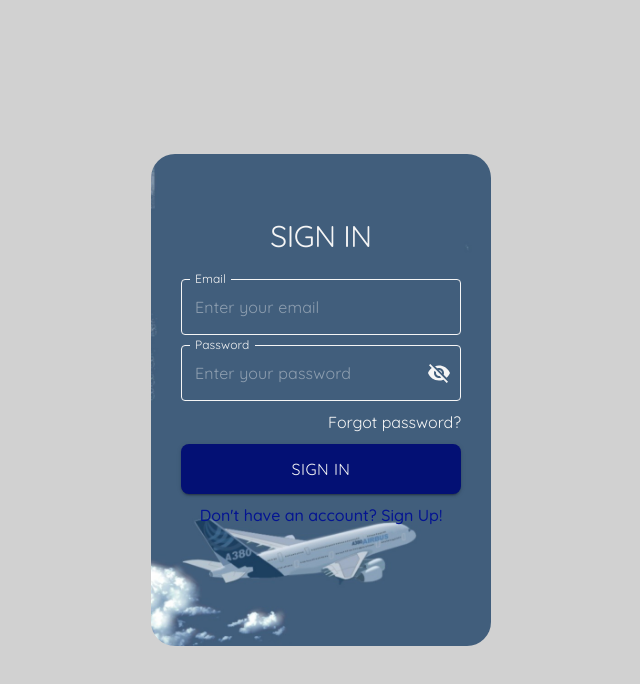
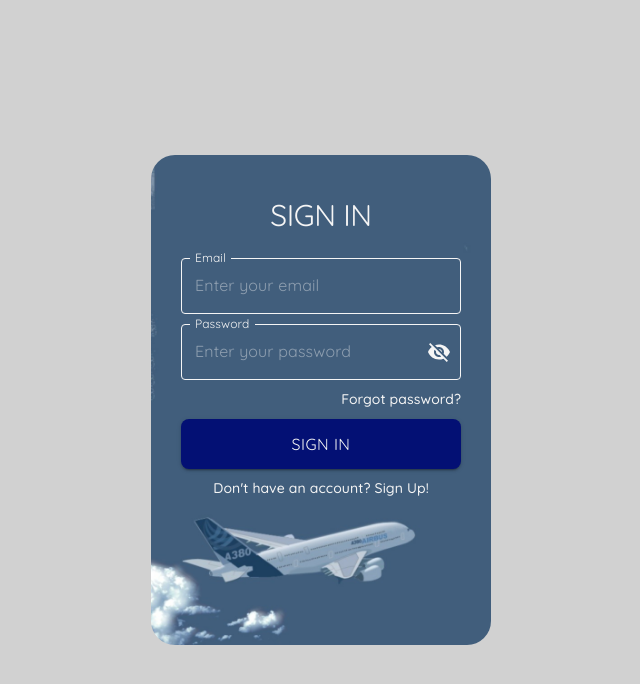
Before and after one commit to Doroshkeviches/aviasales_client, a React (Create React App) app: page /auth/signin in a window 1280 px wide. Shown: the top 684 px of the page, without its empty margins (319-959 px from the left). Built offline with nearby package versions, Linux system fonts and the light colour scheme.

Commit message:
feat styling pages

```diff
--- a/src/app/auth/login-page.tsx
+++ b/src/app/auth/login-page.tsx
@@ -118,11 +118,11 @@ export default function LoginPage() {
                             </IconButton>,
                         }}
                     />
-                    <Typography variant="h5" className='forget-password' onClick={handleNavigate}>Forgot password?</Typography>
+                    <Typography variant="h6" className='forget-password' onClick={handleNavigate}>Forgot password?</Typography>
                     <LoadingButton loading={pending} loadingIndicator={<CircularProgress />} variant="contained" fullWidth type="submit" sx={{ height: 50 }}>
                         SIGN IN
                     </LoadingButton>
-                    <Typography variant="h5" className='personal-info' onClick={handleNavigateToSignUp}>Don't have an account? Sign Up!</Typography>
+                    <Typography variant="h6" className='main' onClick={handleNavigateToSignUp}>Don't have an account? Sign Up!</Typography>
                 </FormWrapper>
                 {errors ? <AlertMessage errorMessage={errors} /> : null}
             </Stack>
--- a/src/app/auth/reset-password-page.tsx
+++ b/src/app/auth/reset-password-page.tsx
@@ -120,7 +120,7 @@ export default function ResetPasswordPage() {
             }}
           />
           <LoadingButton loading={pending} loadingIndicator={<CircularProgress />} variant="contained" fullWidth type="submit" sx={{ height: 50 }}>
-            SIGN IN
+            RESET PASSWORD
           </LoadingButton>
         </FormWrapper>
         {errors ? <AlertMessage errorMessage={errors} /> : null}
--- a/src/app/auth/signup-page.tsx
+++ b/src/app/auth/signup-page.tsx
@@ -154,12 +154,12 @@ export default function LoginPage() {
                             </IconButton>,
                         }}
                     />
-                    <Typography variant="h5" className='forget-password' onClick={handleNavigateToForgetPassword}>Forgot password?</Typography>
+                    {/* <Typography variant="h6" className='forget-password' onClick={handleNavigateToForgetPassword}>Forgot password?</Typography> */}
                     {/* <Typography variant="h5" className='forget-password' onClick={handleNavigateToSignUp}>Have an account? Log in</Typography> */}
                     <LoadingButton loading={pending} loadingIndicator={<CircularProgress />} variant="contained" fullWidth type="submit" sx={{ height: 50 }}>
                         SIGN UP
                     </LoadingButton>
-                    <Typography variant="h5" className='personal-info' onClick={handleNavigateToSignIn}>Have an account? Sign in!</Typography>
+                    <Typography variant="h6" className='main' onClick={handleNavigateToSignIn}>Have an account? Sign in!</Typography>
                 </FormWrapper>
                 {errors ? <AlertMessage errorMessage={errors} /> : null}
             </Stack>
--- a/src/app/user/components/ticket.component.tsx
+++ b/src/app/user/components/ticket.component.tsx
@@ -33,7 +33,9 @@ export default function TicketComponent({ ticket }: Props) {
           <Typography variant="h5" paddingTop={'3px'}>
             PRICE: {totalPrice}
           </Typography>
-          <Typography variant="h5" paddingTop={'3px'}>
+          <Typography variant="h5" paddingTop={'3px'} sx={{
+            color: ticket.status === 'Ordered' ? '#002ead' : ticket.status === 'Canceled' ? '#88292F' : '#4bac3a',
+          }}>
             STATUS: {ticket.status}
           </Typography>
         </CardContent>
--- a/src/app/user/user-page.tsx
+++ b/src/app/user/user-page.tsx
@@ -34,7 +34,7 @@ export default function UserPage() {
             <Stack className='tickets-search-stack'>
                 <Typography variant='h1' className='main'>{user?.first_name} {user?.last_name}</Typography>
                 {devices.map(device => {
-                    return <UserDeviceComponent device={device} />
+                    return <UserDeviceComponent key={device.id} device={device} />
                 })}
                 <Stack className='users-stack'>
                     {user_tickets_pending ? <CircularProgress sx={{ position: 'absolute' }} /> : null}
@@ -42,7 +42,7 @@ export default function UserPage() {
                         return <TicketComponent key={ticket.id} ticket={ticket} />
                     })
                         :
-                        <div>No tickets</div>
+                        <Typography variant='h3'>NO TICKETS</Typography>
                     }
                 </Stack>
             </Stack>
--- a/src/components/client-header.component.tsx
+++ b/src/components/client-header.component.tsx
@@ -20,6 +20,9 @@ const ClientHeaderComp: FC = () => {
             <MenuItem onClick={navToFlights}>
                 <Typography variant="h4" className="navlink">Flights</Typography>
             </MenuItem>
+            <MenuItem>
+                <Typography variant="h4" className="navlink">Chat</Typography>
+            </MenuItem>
             <MenuItem onClick={navToProfile}>
                 <Typography variant="h4" className="navlink">Profile</Typography>
             </MenuItem>
--- a/src/theme.ts
+++ b/src/theme.ts
@@ -22,10 +22,10 @@ declare module '@mui/material' {
     ['greenish-blue']?: PaletteColorOptions;
     ['grey']?: PaletteColorOptions;
     ['default']?: PaletteColorOptions;
-    ['black']?: PaletteColorOptions
+    ['black']?: PaletteColorOptions;
   }
-  interface Palette extends CustomPalette { }
-  interface PaletteOptions extends CustomPalette { }
+  interface Palette extends CustomPalette {}
+  interface PaletteOptions extends CustomPalette {}
   interface SwitchPropsColorOverrides {
     'bright-midnight': true;
     default: true;
@@ -256,6 +256,8 @@ export const theme = createTheme({
       lineHeight: '1.3333',
       '&.main': {
         color: colors.whitesmoke,
+        fontWeight: FontWeight.SemiBold,
+        cursor: CursorType.Pointer,
       },
       '&.forget-password': {
         marginLeft: 'auto',
@@ -309,8 +311,8 @@ export const theme = createTheme({
       main: colors.white,
     },
     black: {
-      main: colors.black
-    }
+      main: colors.black,
+    },
   },
   components: {
     MuiTextField: {
@@ -349,21 +351,22 @@ export const theme = createTheme({
       // },
       variants: [
         {
-          props: { className: "whitesmoke" },
+          props: { className: 'whitesmoke' },
           style: {
             borderColor: colors.whitesmoke,
-            "& .MuiOutlinedInput-root.Mui-focused .MuiOutlinedInput-notchedOutline": {
+            '& .MuiOutlinedInput-root.Mui-focused .MuiOutlinedInput-notchedOutline':
+              {
                 borderColor: colors.whitesmoke,
               },
-            "& label": {
+            '& label': {
               color: `${colors.whitesmoke} !important`,
-              fontFamily: "Source Sans 3 Regular",
-              fontSize: "16px",
+              fontFamily: 'Source Sans 3 Regular',
+              fontSize: '16px',
             },
-            "&:hover label": {
+            '&:hover label': {
               color: colors.whitesmoke,
-              fontFamily: "Source Sans 3 Regular",
-              fontSize: "16px",
+              fontFamily: 'Source Sans 3 Regular',
+              fontSize: '16px',
             },
             '& .MuiSvgIcon-root': {
               color: colors.whitesmoke,
@@ -379,7 +382,7 @@ export const theme = createTheme({
               '& MuiInputLabel-root.Mui-focused': {
                 color: `${colors.whitesmoke}`, // Цвет текста label
                 borderColor: colors.whitesmoke,
-              }
+              },
             },
             '& .MuiOutlinedInput-root': {
               cursor: CursorType.Pointer,
@@ -396,40 +399,40 @@ export const theme = createTheme({
                 cursor: CursorType.Pointer,
                 borderColor: colors.whitesmoke, // Цвет рамки
               },
-              "& fieldset:disabled": {
-                borderColor: "transparent",
+              '& fieldset:disabled': {
+                borderColor: 'transparent',
               },
-              "& .MuiOutlinedInput-root": {
-                "& input": {
-                  padding: "16px",
+              '& .MuiOutlinedInput-root': {
+                '& input': {
+                  padding: '16px',
                 },
-                "& input:disabled": {
+                '& input:disabled': {
                   borderColor: colors.whitesmoke,
                   backgroundColor: colors.whitesmoke,
                 },
 
-                "& fieldset": {
+                '& fieldset': {
                   color: colors.whitesmoke,
-                  fontSize: "10px",
+                  fontSize: '10px',
                 },
-                "& ::placeholder": {
+                '& ::placeholder': {
                   color: colors.whitesmoke,
-                  fontSize: "14px",
+                  fontSize: '14px',
                 },
 
-                "& fieldset:disabled": {
+                '& fieldset:disabled': {
                   borderColor: colors.whitesmoke,
                   color: colors.whitesmoke,
                 },
-                "&:hover fieldset": {
+                '&:hover fieldset': {
                   borderColor: colors.whitesmoke,
                   color: colors.whitesmoke,
-                  borderRadius: "4px",
+                  borderRadius: '4px',
                 },
-                "&.Mui-focused fieldset": {
+                '&.Mui-focused fieldset': {
                   borderColor: colors.whitesmoke,
                   color: colors.whitesmoke,
-                  borderRadius: "4px",
+                  borderRadius: '4px',
                 },
               },
               '& input': {
@@ -439,21 +442,21 @@ export const theme = createTheme({
                 borderColor: colors.whitesmoke,
                 fontFamily: Fonts.primary,
               },
-            }
-          }
+            },
+          },
         },
         {
-          props: { variant: 'outlined', color: "secondary" },
+          props: { variant: 'outlined', color: 'secondary' },
           style: {
-            "& label": {
+            '& label': {
               color: colors.black,
-              fontFamily: "Source Sans 3 Regular",
-              fontSize: "16px",
+              fontFamily: 'Source Sans 3 Regular',
+              fontSize: '16px',
             },
-            "&:hover label": {
+            '&:hover label': {
               color: colors.black,
-              fontFamily: "Source Sans 3 Regular",
-              fontSize: "16px",
+              fontFamily: 'Source Sans 3 Regular',
+              fontSize: '16px',
             },
             '& .MuiSvgIcon-root': {
               color: colors.black,
@@ -469,7 +472,7 @@ export const theme = createTheme({
               '& MuiInputLabel-root.Mui-focused': {
                 color: `${colors.black}`, // Цвет текста label
                 borderColor: colors.black,
-              }
+              },
             },
             '& .MuiOutlinedInput-root': {
               cursor: CursorType.Pointer,
@@ -486,40 +489,40 @@ export const theme = createTheme({
                 cursor: CursorType.Pointer,
                 borderColor: colors.black, // Цвет рамки
               },
-              "& fieldset:disabled": {
-                borderColor: "transparent",
+              '& fieldset:disabled': {
+                borderColor: 'transparent',
               },
-              "& .MuiOutlinedInput-root": {
-                "& input": {
-                  padding: "16px",
+              '& .MuiOutlinedInput-root': {
+                '& input': {
+                  padding: '16px',
                 },
-                "& input:disabled": {
+                '& input:disabled': {
                   borderColor: colors.black,
                   backgroundColor: colors.black,
                 },
 
-                "& fieldset": {
+                '& fieldset': {
                   color: colors.black,
-                  fontSize: "10px",
+                  fontSize: '10px',
                 },
-                "& ::placeholder": {
+                '& ::placeholder': {
                   color: colors.black,
-                  fontSize: "14px",
+                  fontSize: '14px',
                 },
 
-                "& fieldset:disabled": {
+                '& fieldset:disabled': {
                   borderColor: colors.black,
                   color: colors.black,
                 },
-                "&:hover fieldset": {
+                '&:hover fieldset': {
                   borderColor: colors.black,
                   color: colors.black,
-                  borderRadius: "4px",
+                  borderRadius: '4px',
                 },
-                "&.Mui-focused fieldset": {
+                '&.Mui-focused fieldset': {
                   borderColor: colors.black,
                   color: colors.black,
-                  borderRadius: "4px",
+                  borderRadius: '4px',
                 },
               },
               '& input': {
@@ -529,8 +532,8 @@ export const theme = createTheme({
                 borderColor: colors.black,
                 fontFamily: Fonts.primary,
               },
-            }
-          }
+            },
+          },
         },
       ],
     },
@@ -538,14 +541,16 @@ export const theme = createTheme({
     MuiAutocomplete: {
       styleOverrides: {
         root: {
-          "& .MuiOutlinedInput-root.Mui-focused .MuiOutlinedInput-notchedOutline": {
+          '& .MuiOutlinedInput-root.Mui-focused .MuiOutlinedInput-notchedOutline':
+            {
               borderColor: colors.whitesmoke,
             },
-          "& .MuiOutlinedInput-root.Mui-focused .MuiOutlinedLabel-notchedOutline": {
+          '& .MuiOutlinedInput-root.Mui-focused .MuiOutlinedLabel-notchedOutline':
+            {
               borderColor: colors.whitesmoke,
-          }
-        }
-      }
+            },
+        },
+      },
     },
     MuiFormControl: {
       styleOverrides: {
@@ -557,7 +562,7 @@ export const theme = createTheme({
             alignItems: 'center',
             textAlign: 'center',
             backgroundColor: colors.grey,
-            padding: '40px 0px',
+            padding: '20px 0px',
           },
         },
       },
@@ -677,6 +682,32 @@ export const theme = createTheme({
         {
           props: {
             variant: 'contained',
+            color: 'success',
+            className: 'disagreeBtn'
+          },
+          style: {
+            padding: '4px 8px',
+            textTransform: 'capitalize',
+            textAlign: 'center',
+            color: colors.whitesmoke,
+            backgroundColor: colors.primary,
+
+            '&:hover': {
+              backgroundColor: colors.success,
+            },
+
+            '&:active': {
+              backgroundColor: colors.success,
+            },
+            '&:disabled': {
+              color: colors.white,
+              backgroundColor: colors.primaryDisabled,
+            },
+          },
+        },
+        {
+          props: {
+            variant: 'contained',
             color: 'error',
           },
           style: {
@@ -707,9 +738,9 @@ export const theme = createTheme({
           '&.page-stack': {
             flexDirection: 'column',
             minWidth: '100%',
-            scrollBehavior: "smooth",
-            textRendering: "optimizeSpeed",
-            lineHeight: 1.5
+            scrollBehavior: 'smooth',
+            textRendering: 'optimizeSpeed',
+            lineHeight: 1.5,
           },
           '&.cities-search-stack': {
             paddingTop: 20,
@@ -830,9 +861,26 @@ export const theme = createTheme({
             backgroundImage: `url(${image})`,
             backgroundRepeat: 'no-repeat',
             backgroundSize: 'cover',
-            padding: '30px 10px 100px',
-            width: '25vw',
+            justifyContent: 'center',
+            padding: '5px 10px 125px',
+            width: '25%',
             minHeight: '45vh',
+
+            '@media (max-width: 1100px)': {
+              width: '35%',
+            },
+            '@media (max-width: 785px)': {
+              width: '45%',
+            },
+            '@media (max-width: 600px)': {
+              width: '55%',
+            },
+            '@media (max-width: 460px)': {
+              width: '65%',
+            },
+            '@media (max-width: 360px)': {
+              width: '75%',
+            },
           },
           '&.users-search-stack': {
             display: 'flex',
@@ -851,7 +899,7 @@ export const theme = createTheme({
             justifyContent: 'center',
             alignItems: 'center',
             backgroundColor: colors.grey,
-            padding: '40px 0px',
+            padding: '10px 0px',
           },
           '&.user-edit-stack': {
             display: 'flex',
@@ -882,9 +930,9 @@ export const theme = createTheme({
           '&.ticket-card': {
             backgroundColor: colors.whitesmoke,
             width: '35%',
-            display: "flex",
-            flexDirection: "row",
-            justifyContent: "space-between",
+            display: 'flex',
+            flexDirection: 'row',
+            justifyContent: 'space-between',
             '@media (max-width: 1100px)': {
               width: '60%',
             },
```
Also changed, not shown: src/app/cart/cart-page.tsx (+5 -2 lines), src/app/cart/components/cart-ticket.component.tsx (+6 -6 lines), src/app/flights/components/flights-list.tsx (+8 -6 lines), src/app/user/components/user-device.component.tsx (+5 -5 lines). Lines whose indentation alone changed are shown as unchanged.
